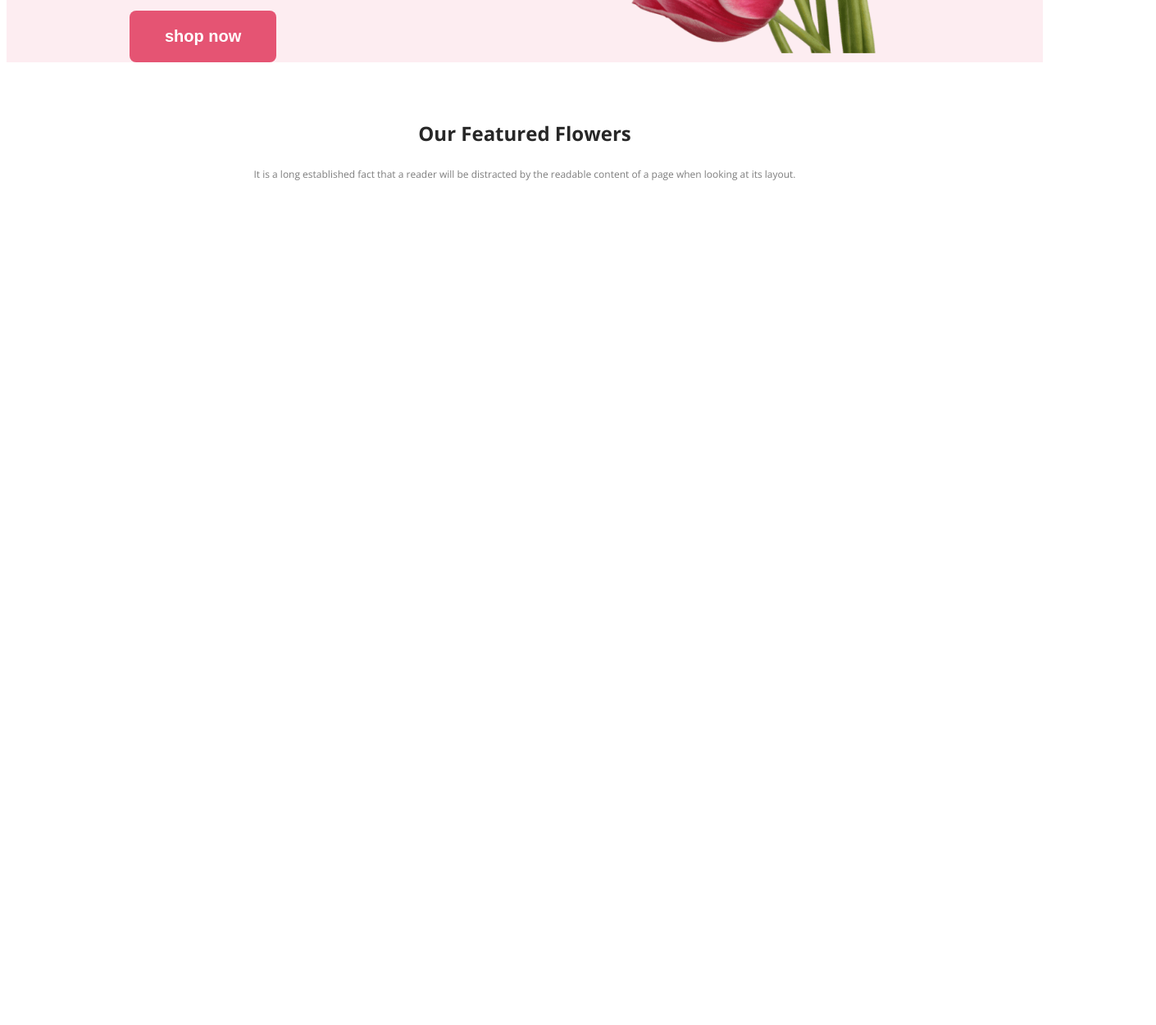
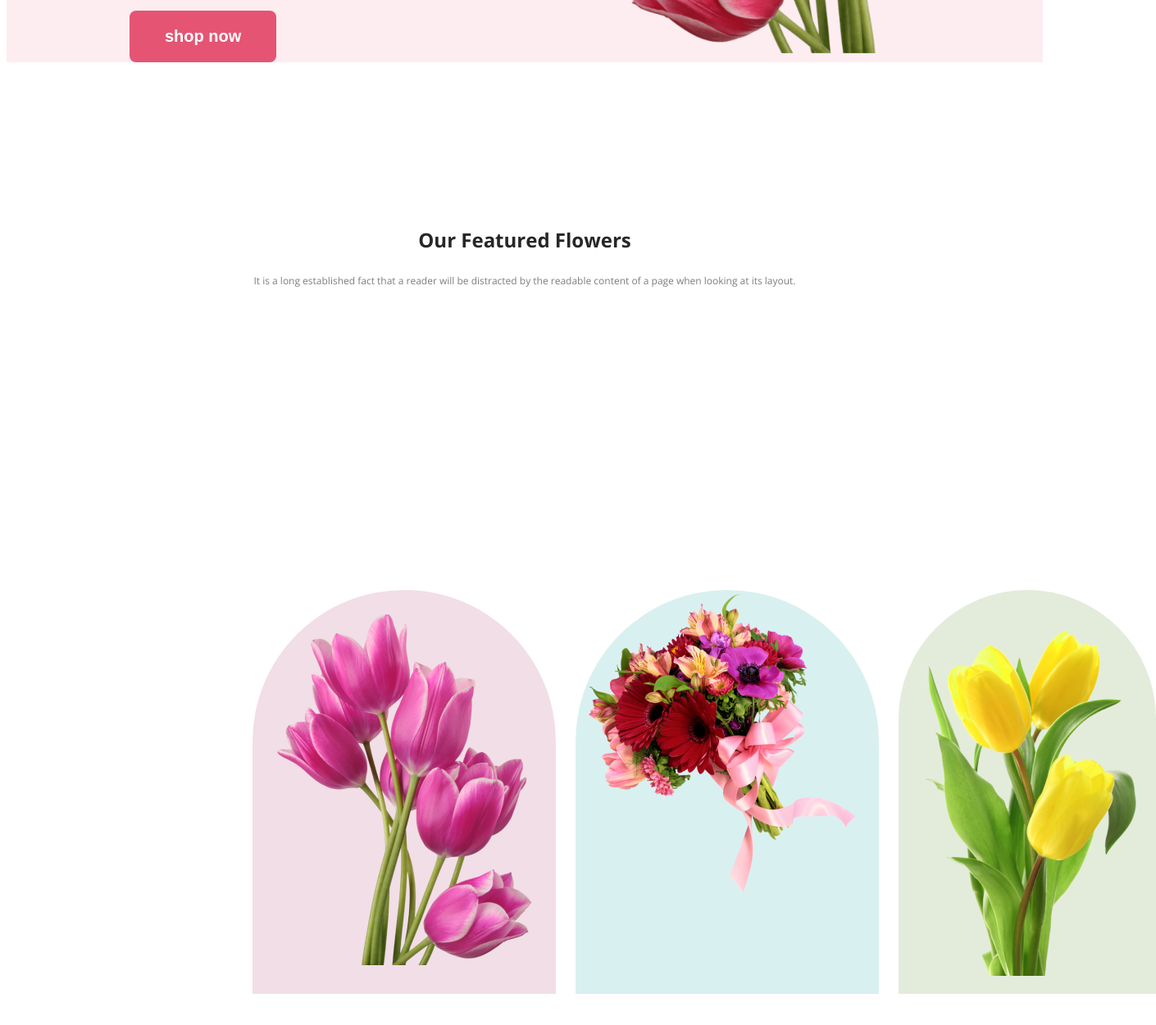
Before and after one commit to Prosenjit-99/flower-shop-assignment-main, a plain HTML site: page index.html in a window 1280 px wide. Shown: the part 613-1864 px from the top of the page at 82% size, 1410 px wide, since content can reach past the window. Before the commit the page ends 911 px from the top, so only its background shows below. Drawn offline with nearby package versions, Linux system fonts and the light colour scheme.

Commit message:
added skill-container

```diff
--- a/index.html
+++ b/index.html
@@ -23,10 +23,28 @@
 
     </header>
     <main>
+        <section>
         <div class="about">
             <h2>Our Featured Flowers</h2>
             <p class="text-great">It is a long established fact that a reader will be distracted by the readable content of a page when looking at its layout.</p>
         </div>
+        <div class="skills-container">
+            <div class="skill">
+                <img class="images" src="Flower Asset/pngwing 6.png" alt="">
+
+            </div>
+            <div id="skill-info">
+                <img class="images" src="Flower Asset/pngwing 5.png" alt="">
+
+            </div>
+            <div id="skill">
+                <img class="images" src="Flower Asset/pngwing 7.png" alt="">
+
+            </div>
+
+        </div>
+        </section>
+
 
     </main>
     <footer>
--- a/styles/flower.css
+++ b/styles/flower.css
@@ -40,6 +40,9 @@ body {
 }
 
 /* main section stle */
+main section{
+    margin-top: 130px;
+}
 .about {
     text-align: center;
     padding: 50px;
@@ -52,3 +55,31 @@ body {
     font-weight: 400;
     line-height: 30px;
 }
+
+.skills-container {
+    display: flex;
+    margin: 300px;
+    gap: 24px;
+
+
+}
+
+.skill {
+    padding: 30px;
+
+    border-radius: 300px 300px 0px 0px;
+    background: rgba(167, 33, 98, 0.15);
+}
+#skill-info{
+    border-radius: 300px 300px 0px 0px;
+    background: rgba(5, 151, 160, 0.15);
+}
+#skill{
+    border-radius: 300px 300px 0px 0px;
+background: rgba(71, 125, 17, 0.15);
+}
+.images{
+    padding: 0;
+    margin-bottom: 0;
+
+}
```
